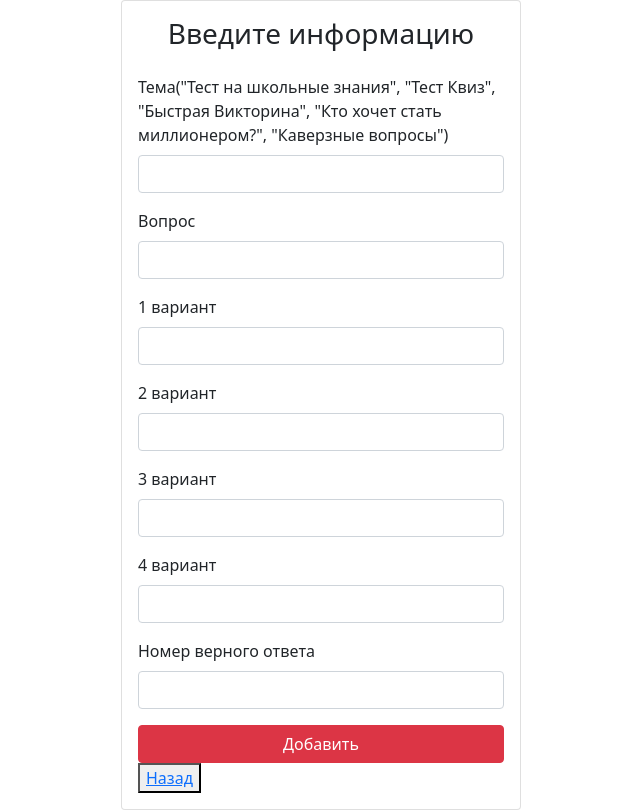
After one commit to vovan-ivanoff/cosmolab-it, a Flask app: page /addthemes in a window 1280 px wide. The commit adds this page. Shown: the whole page, without its empty margins (319-959 px from the left). Run offline with Flask 3, Linux system fonts and the light colour scheme.

Commit message:
Add ability to add questions

```diff
--- a/main.py
+++ b/main.py
@@ -92,6 +92,68 @@ def quiz():
                            title="Выбор режима",
                            name=session['username'])
 
+def add_to_json(theme, question, answers_question, right):
+    json_data = {
+        "question": question,
+        "answers": answers_question,
+        "correct": right - 1,
+        "time": 30
+    }
+    data = json.load(open("questions.json"))
+    data["questions"][theme].append(json_data)
+    with open("questions.json", "w") as file:
+        json.dump(data, file, indent=2, ensure_ascii=False)
+
+
+
+@app.route('/addthemes', methods=['GET', 'POST'])
+def add_theme():
+    if request.method == 'POST':
+        error = False
+        theme = request.form['theme']
+        if theme == "":
+            error = True
+            flash("Введите тему")
+        with open("questions.json", 'r', encoding='UTF-8') as f:
+            questions: dict = json.load(f)['questions']
+        ids = questions.keys()
+        if theme not in ids:
+            error = True
+            flash("Введите тему из списка")
+        question = request.form['question']
+        if question == "":
+            error = True
+            flash("Введите вопрос")
+        first_question = request.form['firstquestions']
+        if first_question == "":
+            error = True
+            flash("Введите 1 вариант ответа")
+        second_question = request.form['secondquestions']
+        if second_question == "":
+            error = True
+            flash("Введите 2 вариант ответа")
+        third_question = request.form['thirdquestions']
+        if third_question == "":
+            error = True
+            flash("Введите 3 вариант ответа")
+        four_question = request.form['fourquestions']
+        if four_question == "":
+            error = True
+            flash("Введите 4 вариант ответа")
+        right = request.form['right']
+        if right == "" or right.isdigit() is False:
+            error = True
+            flash("Введите номер правильного ответа")
+        # right = int(right)
+        if error is False:
+            right = int(right)
+            answers_question = [first_question, second_question, third_question, four_question]
+            add_to_json(theme, question, answers_question, right)
+            flash("Вопрос добавлен")
+
+    return render_template('addcontent.html', title="Добавление контента")
+
+
 
 @app.route('/')
 @app.route('/authorization', methods=['POST', 'GET'])
--- /dev/null
+++ b/templates/addcontent.html
@@ -0,0 +1,63 @@
+<!DOCTYPE html>
+<html lang="ru">
+<head>
+
+    <meta charset="UTF-8">
+    <meta name="viewport" content="width=device-width, initial-scale=1.0">
+	<title>Добавить контент</title>
+    <link href="https://cdn.jsdelivr.net/npm/bootstrap@5.1.3/dist/css/bootstrap.min.css" rel="stylesheet">
+
+    <!-- <meta charset="UTF-8">
+    <title>{{title}}</title> -->
+</head>
+<body>
+    <div class="container d-flex align-items-center justify-content-center" style="min-height: 100vh;">
+        <div class="card w-100" style="max-width: 400px;">
+            <div class="card-body">
+                <h3 class="card-title text-center mb-4">Введите информацию</h3>
+<!-- <h2>Регистрация</h2> -->
+{% for msg in get_flashed_messages() %}
+<div class="flash">{{msg}}</div>
+{% endfor %}
+<form action="/addthemes" method="post" class="form-contact">
+    <!-- <p>Придумайте имя и пароль, укажите адрес электронной почты</p> -->
+    <div class="mb-3">
+        <label for="theme" class="form-label">Тема("Тест на школьные знания", "Тест Квиз",
+            "Быстрая Викторина", "Кто хочет стать миллионером?", "Каверзные вопросы")</label>
+        <input type="text" class="form-control" id="theme" name="theme"
+               aria-describedby="usernameHelp">
+    </div>
+    <!-- <p><label>Имя: </label> <input type="text" name="username" value="" required /> -->
+
+    <!-- <p><label>Пароль: </label> <input type="text" name="password" value="" required /> -->
+        <div class="mb-3">
+            <label for="question" class="form-label">Вопрос</label>
+            <input type="text" class="form-control" id="question" name="question">
+        </div>
+        <div class="mb-3">
+            <label for="firstquestions" class="form-label">1 вариант</label>
+            <input type="firstquestions" class="form-control" id="firstquestions" name="firstquestions">
+        </div>
+        <div class="mb-3">
+            <label for="secondquestions" class="form-label">2 вариант</label>
+            <input type="secondquestions" class="form-control" id="secondquestions" name="secondquestions">
+        </div>
+        <div class="mb-3">
+            <label for="thirdquestions" class="form-label">3 вариант</label>
+            <input type="thirdquestions" class="form-control" id="thirdquestions" name="thirdquestions">
+        </div>
+        <div class="mb-3">
+            <label for="fourquestions" class="form-label">4 вариант</label>
+            <input type="fourquestions" class="form-control" id="fourquestions" name="fourquestions">
+        </div>
+        <div class="mb-3">
+            <label for="right" class="form-label">Номер верного ответа</label>
+            <input type="right" class="form-control" id="right" name="right">
+        </div>
+    <!-- <p><label>Электронная почта: </label> <input type="text" name="mail" value="" required /> -->
+        <button type="submit" class="btn btn-danger w-100" >Добавить</button>
+        <!-- <p><input type="submit" value="Регистрация" /> -->
+        <button align="center"><a href="/mode?">Назад</button></a><br>
+
+</body>
+</html>
--- a/templates/mode.html
+++ b/templates/mode.html
@@ -64,9 +64,13 @@
         <button style="font-size: 20px;"> РЕЙТИНГ </button>
     </form>
     </form>
+    <form action="/addthemes" >
+      <button style="font-size: 20px;"> ДОБАВИТЬ КОНТЕНТ </button>
+  </form>
     <form action="/authorization" >
         <button style="font-size: 20px;"> ВЫЙТИ ИЗ АККАУНТА </button>
     </form>
+
   </ul>
 </nav>
 <h3 align="center">О проекте:</h3>
```
Also changed, not shown: questions.json, users_data.db.
